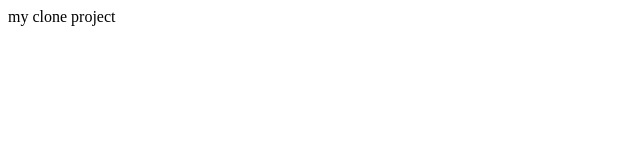
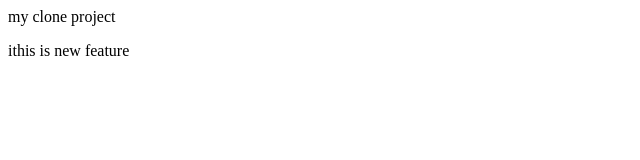
Before and after one commit to rumanstha/local-repo, a plain HTML site: page index.html in a window 1280 px wide. Shown: the whole page, without its empty margins (0-640 px from the left). Drawn offline with Linux system fonts and the light colour scheme.

Commit message:
add new feature

```diff
--- a/index.html
+++ b/index.html
@@ -1 +1,2 @@
 <p>my clone project</p>
+<p>ithis is new feature</p>
```
